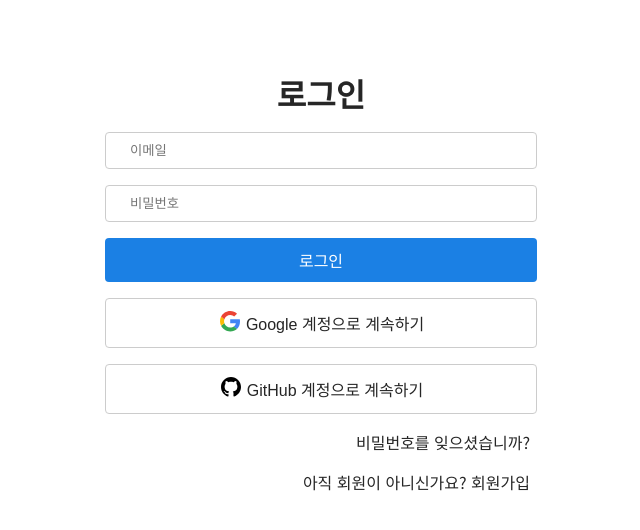
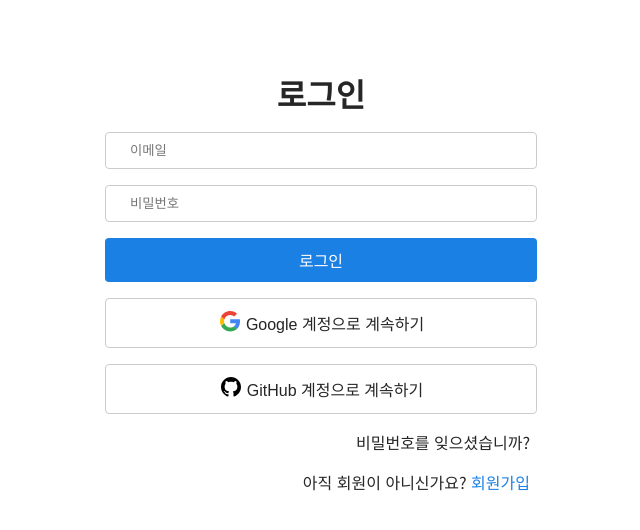
Before and after one commit to Kimkyungmin123/creddit-frontend, a Next.js app: page /login in a window 1280 px wide. Shown: the top 530 px of the page, without its empty margins (319-959 px from the left). Built offline with nearby package versions, Linux system fonts and the light colour scheme.

Commit message:
feat: 로그인 페이지 생성

```diff
--- a/components/Input/Input.module.css
+++ b/components/Input/Input.module.css
@@ -82,6 +82,11 @@
 
 }
 
+.nonAccount a{
+    text-decoration: none;
+    color: var(--text3);
+}
+
 .snsLoginBtn > span{
     vertical-align: middle;
     padding: 0 2px;
--- a/components/Input/Input.tsx
+++ b/components/Input/Input.tsx
@@ -1,3 +1,4 @@
+import Link from 'next/link';
 import { useState } from 'react';
 import { Github, Google } from '../../icons';
 import styles from './Input.module.css';
@@ -6,10 +7,6 @@ const Input = () => {
 
 const [email, setEmail] = useState('');
 const [password, setPassword] = useState('');
-
-// const signIn = e =>{
-//   e.preventDefault();
-// }
 
   return(
   <div className={styles.container}>
@@ -30,17 +27,18 @@ const [password, setPassword] = useState('');
           onChange={e=>setPassword(e.target.value)}
           />
 
-        <button className={styles.localLoginBtn} >로그인</button>
+        <button className={styles.localLoginBtn }  >로그인</button>
         <button  className={styles.snsLoginBtn}><span><Google/></span><span>Google 계정으로 계속하기</span></button>
         <button  className={styles.snsLoginBtn}><span><Github/></span><span>GitHub 계정으로 계속하기</span></button>
         </form>
 
         <div className={styles.nonLogin}>
           <span className={styles.forgotPw}>비밀번호를 잊으셨습니까?</span>
-          <span className={styles.nonAccount}>아직 회원이 아니신가요? 회원가입</span>
+          <span className={styles.nonAccount}>아직 회원이 아니신가요?<Link href="../../"><a> 회원가입</a></Link> </span>
         </div>
       </div>
     </div>
+
   );
 };
 
--- a/styles/variables.scss
+++ b/styles/variables.scss
@@ -5,6 +5,7 @@ body[data-theme='light'] {
 
   --text1: #262626;
   --text2: #DBDBDB;
+  --text3: #1B80E4;
 
   --btn1: #1B80E4;
   --btn2: #1666B6;
```
